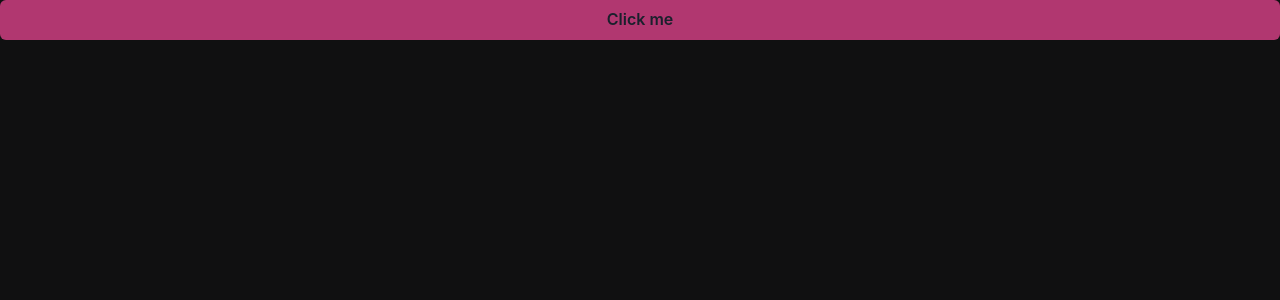
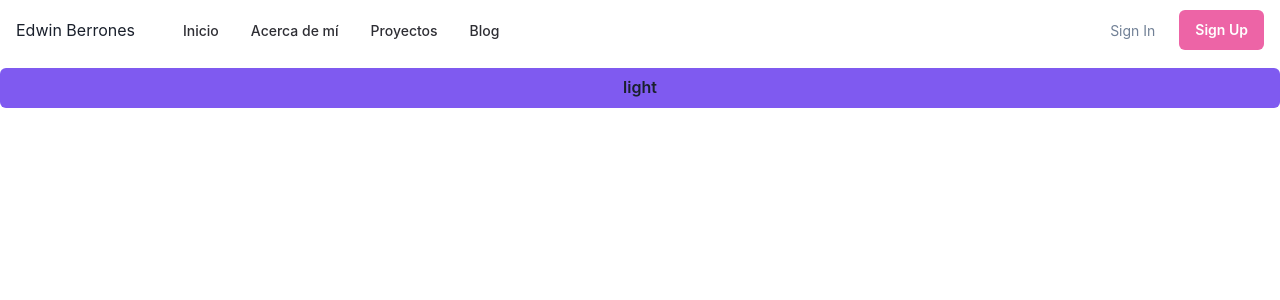
Before and after one commit to Berrones-Edwin/portfolio-react, a React (Vite) app: page / in a window 1280 px wide. Shown: the top 300 px of the page. Built offline with nearby package versions, Linux system fonts and the light colour scheme.

Commit message:
[ fix ] customize colors theme in navbar

```diff
--- a/package.json
+++ b/package.json
@@ -7,6 +7,7 @@
     "serve": "vite preview"
   },
   "dependencies": {
+    "@chakra-ui/icons": "^1.0.15",
     "@chakra-ui/react": "^1.6.6",
     "@emotion/react": "^11.4.1",
     "@emotion/styled": "^11.3.0",
--- a/src/App.tsx
+++ b/src/App.tsx
@@ -1,10 +1,19 @@
 import React from 'react'
-import { Button, Stack } from '@chakra-ui/react'
+import { Button, Stack, useColorMode } from '@chakra-ui/react'
+import NavBar from './components/Navbar'
 
 function App() {
+  const { colorMode, toggleColorMode } = useColorMode()
   return (
-    <Stack bgColor="bgColor" minW="100vw" minH="100vh">
-      <Button bgColor="primary">Click me</Button>
+    <Stack
+      bgColor="{useColorModeValue( 'bgColorlight','bgColorDark')}"
+      minW="100vw"
+      minH="100vh"
+    >
+      <NavBar />
+      <Button onClick={toggleColorMode} bgColor="primary">
+        {colorMode}
+      </Button>
     </Stack>
   )
 }
--- /dev/null
+++ b/src/components/Navbar.tsx
@@ -0,0 +1,340 @@
+import React from 'react'
+import {
+  Box,
+  Flex,
+  Text,
+  IconButton,
+  Button,
+  Stack,
+  Collapse,
+  Icon,
+  Link,
+  Popover,
+  PopoverTrigger,
+  PopoverContent,
+  useColorModeValue,
+  useBreakpointValue,
+  useDisclosure
+} from '@chakra-ui/react'
+import {
+  HamburgerIcon,
+  CloseIcon,
+  ChevronDownIcon,
+  ChevronRightIcon
+} from '@chakra-ui/icons'
+
+export default function NavBar() {
+  const { isOpen, onToggle } = useDisclosure()
+
+  return (
+    <Box>
+      <Flex
+        bgColor="{useColorModeValue( 'bgColorLight','bgColorDark')}"
+        color="{useColorModeValue('buttonTextLight','buttonTextDark')}"
+        minH={'60px'}
+        py={{ base: 2 }}
+        px={{ base: 4 }}
+        // borderBottom={1}
+        // borderStyle={'solid'}
+        // borderColor={useColorModeValue('gray.200', 'gray.900')}
+        align={'center'}
+      >
+        <Flex
+          flex={{ base: 1, md: 'auto' }}
+          ml={{ base: -2 }}
+          display={{ base: 'flex', md: 'none' }}
+        >
+          <IconButton
+            _hover={{
+              bg: 'bgColorSeconday'
+            }}
+            onClick={onToggle}
+            icon={
+              isOpen ? (
+                <CloseIcon color="primary" w={3} h={3} />
+              ) : (
+                <HamburgerIcon color="primary" w={5} h={5} />
+              )
+            }
+            variant={'ghost'}
+            aria-label={'Toggle Navigation'}
+          />
+        </Flex>
+        <Flex flex={{ base: 1 }} justify={{ base: 'center', md: 'start' }}>
+          <Text
+            textAlign={useBreakpointValue({ base: 'center', md: 'left' })}
+            fontFamily={'heading'}
+            color="{useColorModeValue('headlineLight','headlineDark' )}"
+            href={'#'}
+            _hover={{
+              color: 'secondary'
+            }}
+          >
+            Edwin Berrones
+          </Text>
+
+          <Flex display={{ base: 'none', md: 'flex' }} ml={10}>
+            <DesktopNav />
+          </Flex>
+        </Flex>
+
+        <Stack
+          flex={{ base: 1, md: 0 }}
+          justify={'flex-end'}
+          direction={'row'}
+          spacing={6}
+        >
+          <Button
+            as={'a'}
+            fontSize={'sm'}
+            fontWeight={400}
+            variant={'link'}
+            href={'#'}
+          >
+            Sign In
+          </Button>
+          <Button
+            display={{ base: 'none', md: 'inline-flex' }}
+            fontSize={'sm'}
+            fontWeight={600}
+            color={'white'}
+            bg={'pink.400'}
+            href={'#'}
+            _hover={{
+              bg: 'primary'
+            }}
+          >
+            Sign Up
+          </Button>
+        </Stack>
+      </Flex>
+
+      <Collapse in={isOpen} animateOpacity>
+        <MobileNav />
+      </Collapse>
+    </Box>
+  )
+}
+
+const DesktopNav = () => {
+  /**
+   *  bgColor="{useColorModeValue('bgColorDark', 'bgColorLight')}"
+        color="{useColorModeValue('buttonTextDark', 'buttonTextLight')}"
+   */
+  const linkColor = useColorModeValue('buttonTextLight', 'buttonTextDark')
+  const linkHoverColor = useColorModeValue('buttonTextLight', 'buttonTextDark')
+  const popoverContentBgColor = useColorModeValue('bgColorLight', 'bgColorDark')
+
+  return (
+    <Stack direction={'row'} spacing={4}>
+      {NAV_ITEMS.map((navItem) => (
+        <Box key={navItem.label}>
+          <Popover trigger={'hover'} placement={'bottom-start'}>
+            <PopoverTrigger>
+              <Link
+                p={2}
+                href={navItem.href ?? '#'}
+                fontSize={'sm'}
+                fontWeight={500}
+                color={linkColor}
+                _hover={{
+                  textDecoration: 'none',
+                  color: linkHoverColor
+                }}
+              >
+                {navItem.label}
+              </Link>
+            </PopoverTrigger>
+
+            {navItem.children && (
+              <PopoverContent
+                border={0}
+                boxShadow={'xl'}
+                bg={popoverContentBgColor}
+                p={4}
+                rounded={'xl'}
+                minW={'sm'}
+              >
+                <Stack>
+                  {navItem.children.map((child) => (
+                    <DesktopSubNav key={child.label} {...child} />
+                  ))}
+                </Stack>
+              </PopoverContent>
+            )}
+          </Popover>
+        </Box>
+      ))}
+    </Stack>
+  )
+}
+
+const DesktopSubNav = ({ label, href, subLabel }: NavItem) => {
+  return (
+    <Link
+      href={href}
+      role={'group'}
+      display={'block'}
+      p={2}
+      rounded={'md'}
+      _hover={{
+        bg: useColorModeValue('transparent', 'buttonTextDarkHover')
+      }}
+    >
+      <Stack direction={'row'} align={'center'}>
+        <Box>
+          <Text
+            transition={'all .3s ease'}
+            _groupHover={{ color: 'primary' }}
+            fontWeight={500}
+          >
+            {label}
+          </Text>
+          <Text fontSize={'sm'}>{subLabel}</Text>
+        </Box>
+        <Flex
+          transition={'all .3s ease'}
+          transform={'translateX(-10px)'}
+          opacity={0}
+          _groupHover={{ opacity: '100%', transform: 'translateX(0)' }}
+          justify={'flex-end'}
+          align={'center'}
+          flex={1}
+        >
+          <Icon color={'primary'} w={5} h={5} as={ChevronRightIcon} />
+        </Flex>
+      </Stack>
+    </Link>
+  )
+}
+
+const MobileNav = () => {
+  return (
+    <Stack
+      bgColor="{useColorModeValue( 'bgColorLight','bgColorDark')}"
+      p={4}
+      display={{ md: 'none' }}
+    >
+      {NAV_ITEMS.map((navItem) => (
+        <MobileNavItem key={navItem.label} {...navItem} />
+      ))}
+    </Stack>
+  )
+}
+
+const MobileNavItem = ({ label, children, href }: NavItem) => {
+  const { isOpen, onToggle } = useDisclosure()
+
+  return (
+    <Stack spacing={4} onClick={children && onToggle}>
+      <Flex
+        py={2}
+        as={Link}
+        href={href ?? '#'}
+        justify={'space-between'}
+        align={'center'}
+        _hover={{
+          textDecoration: 'none'
+        }}
+      >
+        <Text
+          fontWeight={600}
+          color={useColorModeValue('buttonTextLight', 'buttonTextDark')}
+        >
+          {label}
+        </Text>
+        {children && (
+          <Icon
+            as={ChevronDownIcon}
+            transition={'all .25s ease-in-out'}
+            transform={isOpen ? 'rotate(180deg)' : ''}
+            w={6}
+            h={6}
+          />
+        )}
+      </Flex>
+
+      <Collapse in={isOpen} animateOpacity style={{ marginTop: '0!important' }}>
+        <Stack
+          mt={2}
+          pl={4}
+          borderLeft={1}
+          borderStyle={'solid'}
+          borderColor={useColorModeValue('bgColorLight', 'bgColorDark')}
+          align={'start'}
+        >
+          {children &&
+            children.map((child) => (
+              <Link key={child.label} py={2} href={child.href}>
+                {child.label}
+              </Link>
+            ))}
+        </Stack>
+      </Collapse>
+    </Stack>
+  )
+}
+
+interface NavItem {
+  label: string
+  subLabel?: string
+  children?: Array<NavItem>
+  href?: string
+}
+
+const NAV_ITEMS: Array<NavItem> = [
+  {
+    label: 'Inicio',
+    href: '#'
+  },
+  {
+    label: 'Acerca de mí',
+    href: '#'
+  },
+  {
+    label: 'Proyectos',
+    href: '#'
+  },
+  {
+    label: 'Blog',
+    href: '#'
+  }
+  // {
+  //   label: 'Inspiration',
+  //   children: [
+  //     {
+  //       label: 'Explore Design Work',
+  //       subLabel: 'Trending Design to inspire you',
+  //       href: '#'
+  //     },
+  //     {
+  //       label: 'New & Noteworthy',
+  //       subLabel: 'Up-and-coming Designers',
+  //       href: '#'
+  //     }
+  //   ]
+  // },
+  // {
+  //   label: 'Find Work',
+  //   children: [
+  //     {
+  //       label: 'Job Board',
+  //       subLabel: 'Find your dream design job',
+  //       href: '#'
+  //     },
+  //     {
+  //       label: 'Freelance Projects',
+  //       subLabel: 'An exclusive list for contract work',
+  //       href: '#'
+  //     }
+  //   ]
+  // },
+  // {
+  //   label: 'Learn Design',
+  //   href: '#'
+  // },
+  // {
+  //   label: 'Hire Designers',
+  //   href: '#'
+  // }
+]
--- a/src/main.tsx
+++ b/src/main.tsx
@@ -2,12 +2,13 @@
 import ReactDOM from 'react-dom'
 import './index.css'
 import App from './App'
-import { ChakraProvider } from '@chakra-ui/react'
+import { ChakraProvider, ColorModeScript } from '@chakra-ui/react'
 import { theme } from './theme/theme'
 
 ReactDOM.render(
   <React.StrictMode>
     <ChakraProvider theme={theme}>
+      <ColorModeScript initialColorMode="light" />
       <App />
     </ChakraProvider>
   </React.StrictMode>,
--- a/src/theme/theme.ts
+++ b/src/theme/theme.ts
@@ -2,10 +2,24 @@
 
 export const theme = extendTheme({
   colors: {
-    bgColor: '#101011',
-    bgColorSeconday: '#3f353c',
-    bgColorTerciary: '#d6c1b5',
-    primary: '#b13770',
-    secondary: '#8d797b'
+    bgColorLight: '#f9f4ef',
+    bgColorDark: '#16161a',
+
+    primary: '#7f5af0',
+    primaryLight: '#9373f4',
+    primaryDark: '#5e43b3',
+
+    headlineDark: '#fffffe',
+    headlineLight: '#2e2e34',
+
+    buttonTextDark: '#fffffe',
+    buttonTextDarkHover: '#cdcdca',
+
+    transparent: 'transparent',
+
+    buttonTextLight: '#2e2e34',
+    buttonTextLightHover: '#404048',
+
+    paragraph: '#94a1b2'
   }
 })
```
Also changed, not shown: 1 other file (tests, documents, lock files or other folders).
